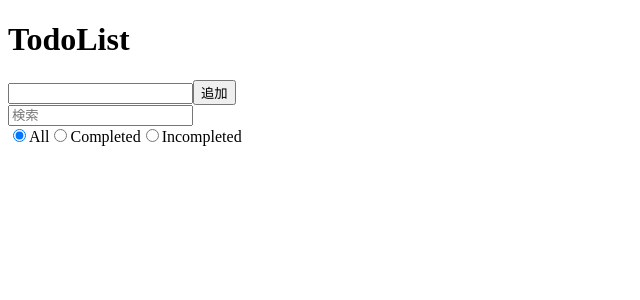
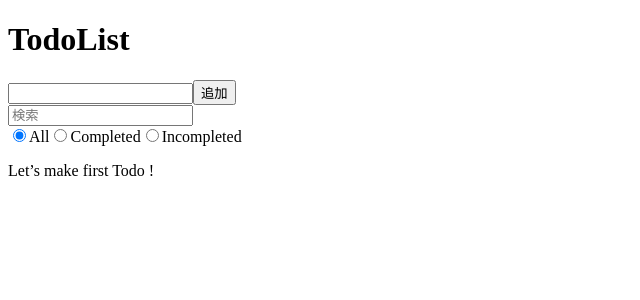
Before and after one commit to hibix43/TodoAppWithReduxToolkit, a React app: page / in a window 1280 px wide. Shown: the top 300 px of the page, without its empty margins (0-640 px from the left). Built offline with nearby package versions, Linux system fonts and the light colour scheme.

Commit message:
Todo が0件の場合、文言を出すようにした

```diff
--- a/src/TodoList.tsx
+++ b/src/TodoList.tsx
@@ -4,10 +4,11 @@ import { List } from './List';
 import { TodoListItem } from './TodoListItem';
 import { Todo } from './types';
 import { RootState } from './store';
+import { showTodosCategory } from './types';
 
 type Props = {
   filterText: string;
-  showTodosCategory: 'All' | 'Completed' | 'Incompleted';
+  showTodosCategory: showTodosCategory;
 };
 
 export const TodoList: React.FC<Props> = ({
@@ -17,6 +18,11 @@ export const TodoList: React.FC<Props> = ({
   const todos = useSelector<RootState, Todo[]>((state) => state.todo.todos);
   const filteredTodos = todos.filter((todo) => todo.name.includes(filterText));
   const showTodos = selectShowTodos(filteredTodos, showTodosCategory);
+
+  if (!showTodos.length) {
+    return <p>{emptyMessage[showTodosCategory]}</p>;
+  }
+
   const rows = showTodos.map((todo) => {
     return <TodoListItem key={todo.id} todo={todo} />;
   });
@@ -36,3 +42,10 @@ const selectShowTodos = (
   }
   return todos;
 };
+
+// TODO: 文言管理する
+const emptyMessage: { [key in showTodosCategory]: string } = {
+  All: 'Let’s make first Todo !',
+  Completed: 'Shall you try even 1 minutes ?',
+  Incompleted: 'Greate! What do you next challenge ?'
+};
```
